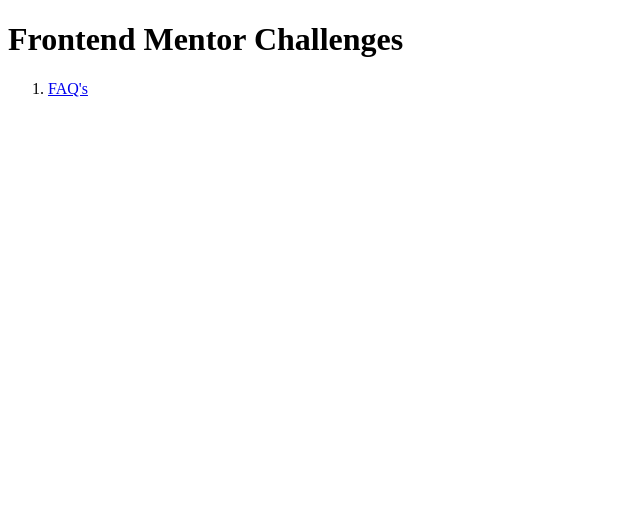
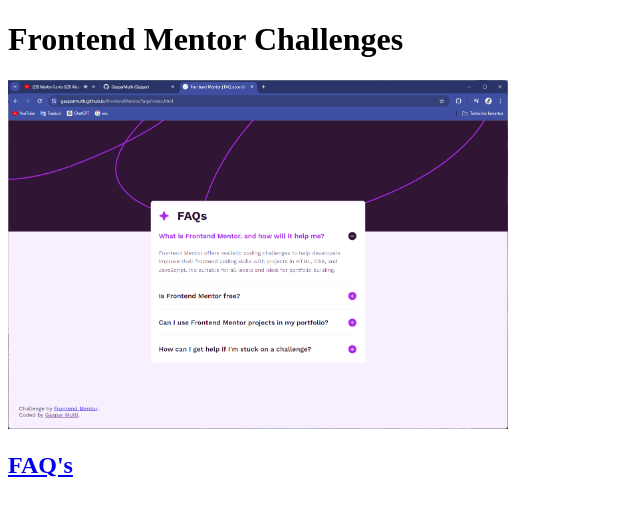
Before and after one commit to GasparMutti/fr, a plain HTML site: page index.html in a window 1280 px wide. Shown: the whole page, without its empty margins (0-640 px from the left). Drawn offline with Linux system fonts and the light colour scheme.

Commit message:
update index.html

```diff
--- a/index.html
+++ b/index.html
@@ -7,10 +7,13 @@
   </head>
   <body>
     <h1>Frontend Mentor Challenges</h1>
-    <ol>
-      <li>
-        <a href="faqs/index.html">FAQ's</a>
-      </li>
-    </ol>
+    <div>
+      <img
+        src="/faqs/assets/images/desktopScreenshot.png"
+        alt="FAQ's design image"
+        width="500px"
+      />
+      <a href="faqs/index.html"><h2>FAQ's</h2></a>
+    </div>
   </body>
 </html>
```
